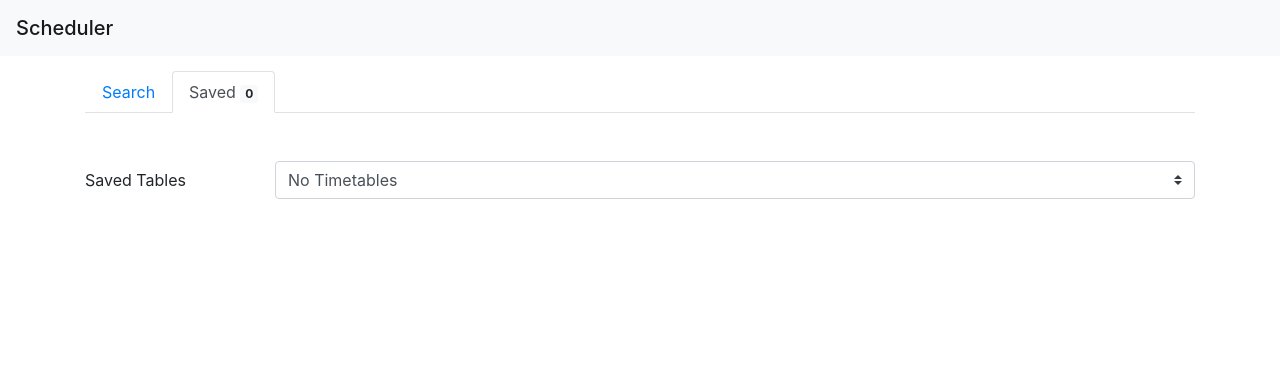
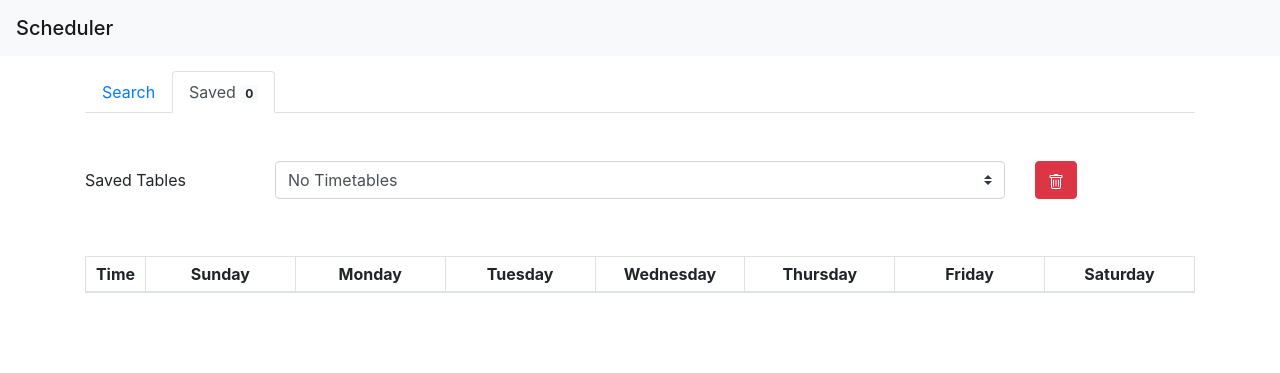
Before and after one commit to zhu-tom/Course-Registration, a Flask app: page / in a window 1280 px wide, after a click that opens the changed part. Shown: the top 373 px of the page. Run offline with Flask 2, Linux system fonts and the light colour scheme; lists and menus that the app fills with data are empty; some libraries are stand-ins or nearby versions.

Commit message:
added saved timetable view and delete

```diff
--- a/app/templates/index.html
+++ b/app/templates/index.html
@@ -1,14 +1,14 @@
 <!DOCTYPE html>
 <html>
 <head>
-    <title>Carleton Schedule Automator</title>
+    <title>Carleton Timetable Generator</title>
     <link rel="stylesheet" href="https://stackpath.bootstrapcdn.com/bootstrap/4.3.1/css/bootstrap.min.css" integrity="sha384-ggOyR0iXCbMQv3Xipma34MD+dH/1fQ784/j6cY/iJTQUOhcWr7x9JvoRxT2MZw1T" crossorigin="anonymous">
     <link rel="stylesheet" href="https://cdnjs.cloudflare.com/ajax/libs/font-awesome/4.7.0/css/font-awesome.min.css">
     <style>
         table {
             table-layout: fixed;
         }
-        #timetable td {
+        tbody td {
             color: white;
         }
         tbody tr {
@@ -190,7 +190,36 @@
                             <option value='' selected disabled>No Timetables</option>
                         </select>
                     </div>
+                    <div class="col-2">
+                        <button id="delSaved" type="button" class="btn btn-danger">
+                            <svg class="bi bi-trash" width="1em" height="1em" viewBox="0 0 16 16" fill="currentColor" xmlns="http://www.w3.org/2000/svg">
+                            <path d="M5.5 5.5A.5.5 0 0 1 6 6v6a.5.5 0 0 1-1 0V6a.5.5 0 0 1 .5-.5zm2.5 0a.5.5 0 0 1 .5.5v6a.5.5 0 0 1-1 0V6a.5.5 0 0 1 .5-.5zm3 .5a.5.5 0 0 0-1 0v6a.5.5 0 0 0 1 0V6z"/>
+                            <path fill-rule="evenodd" d="M14.5 3a1 1 0 0 1-1 1H13v9a2 2 0 0 1-2 2H5a2 2 0 0 1-2-2V4h-.5a1 1 0 0 1-1-1V2a1 1 0 0 1 1-1H6a1 1 0 0 1 1-1h2a1 1 0 0 1 1 1h3.5a1 1 0 0 1 1 1v1zM4.118 4L4 4.059V13a1 1 0 0 0 1 1h6a1 1 0 0 0 1-1V4.059L11.882 4H4.118zM2.5 3V2h11v1h-11z"/>
+                          </svg>
+                        </button>
+                    </div>
                 </div>
+                <table class="table table-borderless table-sm">
+                    <tr id="currSaved">
+                    </tr>
+                </table>
+                <table class="table-sm table table-bordered">
+                    <thead>
+                        <tr>
+                            <th class='text-center' style='width:60px' cope="col">Time</th>
+                            <th class='text-center' scope="col">Sunday</th>
+                            <th class='text-center' scope="col">Monday</th>
+                            <th class='text-center' scope="col">Tuesday</th>
+                            <th class='text-center' scope="col">Wednesday</th>
+                            <th class='text-center' scope="col">Thursday</th>
+                            <th class='text-center' scope="col">Friday</th>
+                            <th class='text-center' scope="col">Saturday</th>
+                        </tr>
+                    </thead>
+                    <tbody id='savedTable'>
+
+                    </tbody>
+                </table>
             </div>
         </div>
     </div>
@@ -236,15 +265,14 @@ var codeRow = "<div class='row form-group'>\
 var delbtn = "<input type='button' style='width:100%' class='btn btn-danger del-course' value='Delete'>"
 
 
-function loadTimetable() { // loads timetable template
-    $('#currClasses').text('');
-    $('#timetable').text('');
-    $('#timetable').append('<tr id="7.5"><th class="time align-middle text-right" rowspan="2" scope="col">8:00</th><td></td><td></td><td></td><td></td><td></td><td></td><td></td></tr>');
+function loadTimetable(tBody) { // loads timetable template
+    tBody.text('');
+    tBody.append('<tr id="7.5"><th class="time align-middle text-right" rowspan="2" scope="col">8:00</th><td></td><td></td><td></td><td></td><td></td><td></td><td></td></tr>');
     for (let i = 8; i <= 21; i++) {
-        $('#timetable').append('<tr id="'+ i + '"><th class="time align-middle text-right" style="display:none" scope="col"></th><td></td><td></td><td></td><td></td><td></td><td></td><td></td></tr>');
-        $('#timetable').append('<tr id="'+ (i+0.5) + '"><th class="time align-middle text-right" rowspan="2" scope="col">' + (i+1) + ':00' + '</th><td></td><td></td><td></td><td></td><td></td><td></td><td></td></tr>');
+        tBody.append('<tr id="'+ i + '"><th class="time align-middle text-right" style="display:none" scope="col"></th><td></td><td></td><td></td><td></td><td></td><td></td><td></td></tr>');
+        tBody.append('<tr id="'+ (i+0.5) + '"><th class="time align-middle text-right" rowspan="2" scope="col">' + (i+1) + ':00' + '</th><td></td><td></td><td></td><td></td><td></td><td></td><td></td></tr>');
     }
-    $('#timetable').append('<tr id="22"><th class="time align-middle text-right" style="display:none" scope="col"></th><td></td><td></td><td></td><td></td><td></td><td></td><td></td></tr>');
+    tBody.append('<tr id="22"><th class="time align-middle text-right" style="display:none" scope="col"></th><td></td><td></td><td></td><td></td><td></td><td></td><td></td></tr>');
 
 }
 
@@ -261,35 +289,32 @@ function checkValidName() {
 var timetables = null;
 var count = 0;
 
-function loadPage(pageNum) { // fills timetable wit courses
-    $('#page').val(pageNum+1);
-    result = timetables;
-    loadTimetable();
-    colours = ['#CC0000', '#FF8800', '#007E33', '#0099CC', '#00695c', '#0d47a1', '#9933CC', '#1C2331', '#3e2723', '#880e4f']
-    rows = $('#timetable').find('tr');
+function loadTable(table, currClasses, schedule) {
+    let colours = ['#CC0000', '#FF8800', '#007E33', '#0099CC', '#00695c', '#0d47a1', '#9933CC', '#1C2331', '#3e2723', '#880e4f'];
 
-    for (lecture of result['courses'][pageNum]) {
+    for (const lecture of schedule) {
         if (lecture != null) {
-            startTime = lecture.time.values[0];
-            hour = Math.floor(startTime/100);
-            mins = (startTime % 100 == 35) ? 0.5 : 0;
+            let startTime = lecture.time.values[0];
+            let hour = Math.floor(startTime/100);
+            let mins = (startTime % 100 == 35) ? 0.5 : 0;
             startTime = hour + mins;
 
-            endTime = lecture.time.values[1];
+            let endTime = lecture.time.values[1];
             hour = Math.floor(endTime/100);
             mins = (endTime % 100 == 25) ? 0.5 : 1;
             endTime = hour + mins;
 
-            colour = colours.pop();
+            let colour = colours.pop();
 
-            $("#currClasses").append(`<td class="text-center" style="background-color: ${colour}"><small class="text-white mb-0">${lecture.code + lecture.section}</small></td>`);
+            currClasses.append(`<td class="text-center" style="background-color: ${colour}"><small class="text-white mb-0">${lecture.code + lecture.section}</small></td>`);
 
-            rowspan = (endTime-startTime)/0.5;
-            startRow = $('[id="'+ startTime + '"]');
-            for (day of lecture.days) {
+            let rowspan = (endTime-startTime)/0.5;
+            let startRow = table.find('[id="'+ startTime + '"]');
+            for (const day of lecture.days) {
                 for (let i = startTime+0.5; i < endTime; i+=0.5) {
-                    $($('[id="'+ i + '"]').find('td')[day]).css('display', 'none');
+                    $(table.find('[id="'+ i + '"]').find('td')[day]).css('display', 'none');
                 }
+                console.log($($(startRow).find('td')[day]));
                 $($(startRow).find('td')[day])
                 .attr('rowspan', rowspan)
                 .attr('id', lecture.code+lecture.section)
@@ -297,7 +322,24 @@ function loadPage(pageNum) { // fills timetable wit courses
                 .append('<h6 style="display: inline;">' + lecture.code + lecture.section + '</h6>' + (lecture.building.abbrev ?  ' <p style="display: inline; font-size: 0.8rem;" data-placement="top" data-toggle="tooltip" title="' + lecture.building.name + '">(' + lecture.building.abbrev + ')</p>' : '') + '<p class="small">' + lecture.time.display + ' (' + lecture.crn + ')' + '</p><p class="small prof">'+ lecture.prof.name + (lecture.prof.ratings.overall_rating ? ' (' + lecture.prof.ratings.overall_rating + ')' : '') +'</p>');
             }
         }
+    }
+}
 
+function loadPage(pageNum) { // fills timetable wit courses
+    $("#currClasses").text("");
+    $('#page').val(pageNum+1);
+    result = timetables;
+    loadTimetable($("#timetable"));
+    loadTable($("#timetable"), $("#currClasses"), result['courses'][pageNum]);
+}
+
+function loadSaved(index) {
+    console.log(index);
+    const stored = JSON.parse(window.localStorage.getItem("saved"));
+    if (stored && stored[index]) {
+        loadTimetable($("#savedTable"));
+        $("#currSaved").text("");
+        loadTable($("#savedTable"), $("#currSaved"), stored[index].courses);
     }
 }
 
@@ -310,11 +352,28 @@ function updateSavedTables() {
         stored.forEach((timetable, index, arr) => {
             $('#timetableSel').append(`<option value="${index}">${timetable.name}</option>`);
         });
+        loadSaved(parseInt($("#timetableSel").val()));
     }
 }
 
+const getSavedItems = () => JSON.parse(window.localStorage.getItem("saved"));
+
 $(document).ready(function(e) {
+    $(document).on("change", "#timetableSel", () => {
+        loadSaved(parseInt($("#timetableSel").val()));
+    });
     updateSavedTables();
+
+    $(document).on("click", "#delSaved", () => {
+        let saved = getSavedItems();
+        const val = parseInt($("#timetableSel").val());
+        if (saved && (val || val === 0)) {
+            saved.splice(val);
+            window.localStorage.setItem("saved", JSON.stringify(saved));
+            updateSavedTables();
+        }
+    });
+
     $(document).on("click", "#saveBtn", () => {
         if (timetables && timetables.courses[count]) {
             $("#saveModal").modal("show");
@@ -336,20 +395,19 @@ $(document).ready(function(e) {
         }
     });
     $(document).on("click", "#addToStorage", () => {
-        console.log(checkValidName());
         if (timetables && timetables.courses[count] && checkValidName()) {
-            console.log("good");
             const oldData = JSON.parse(window.localStorage.getItem("saved"));
             const toAdd = oldData ? [{name: $("#savedName").val(), courses: timetables.courses[count]}, ...JSON.parse(window.localStorage.getItem("saved"))] : [{name: $("#savedName").val(), courses: timetables.courses[count]}];
             window.localStorage.setItem("saved", JSON.stringify(toAdd));
             $("#saveModal").modal("hide");
+            updateSavedTables();
         }
     });
-    $(document).on("change", "#savedName", () => {
+    $(document).on("keyup", "#savedName", () => {
         $("#savedName").removeClass("is-invald is-valid").addClass(checkValidName() ? "is-valid":"is-invalid");
     });
 
-    loadTimetable();
+    loadTimetable($("#timetable"));
 
     $('#select-help').text(navigator.oscpu.includes("Mac OS") ? "\u2318 - Click to select multiple.": "Ctrl - Click to select multiple");
 
```
